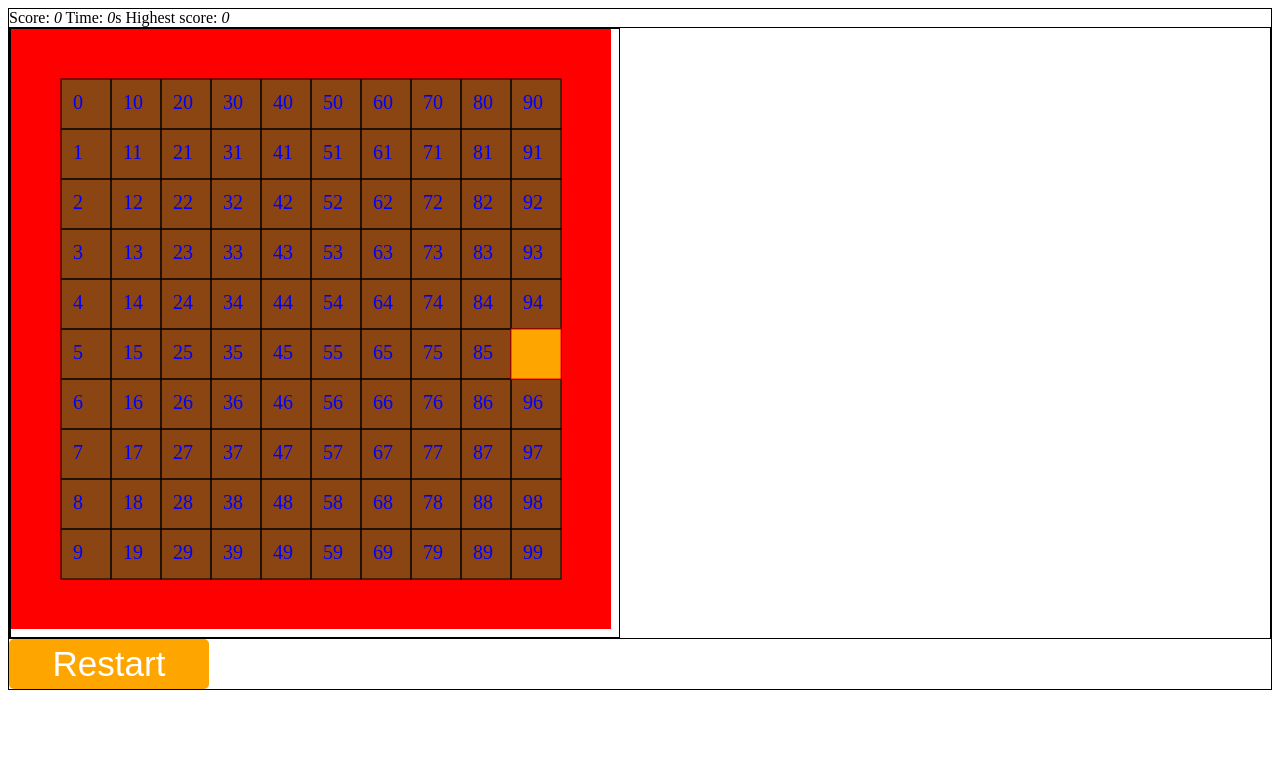
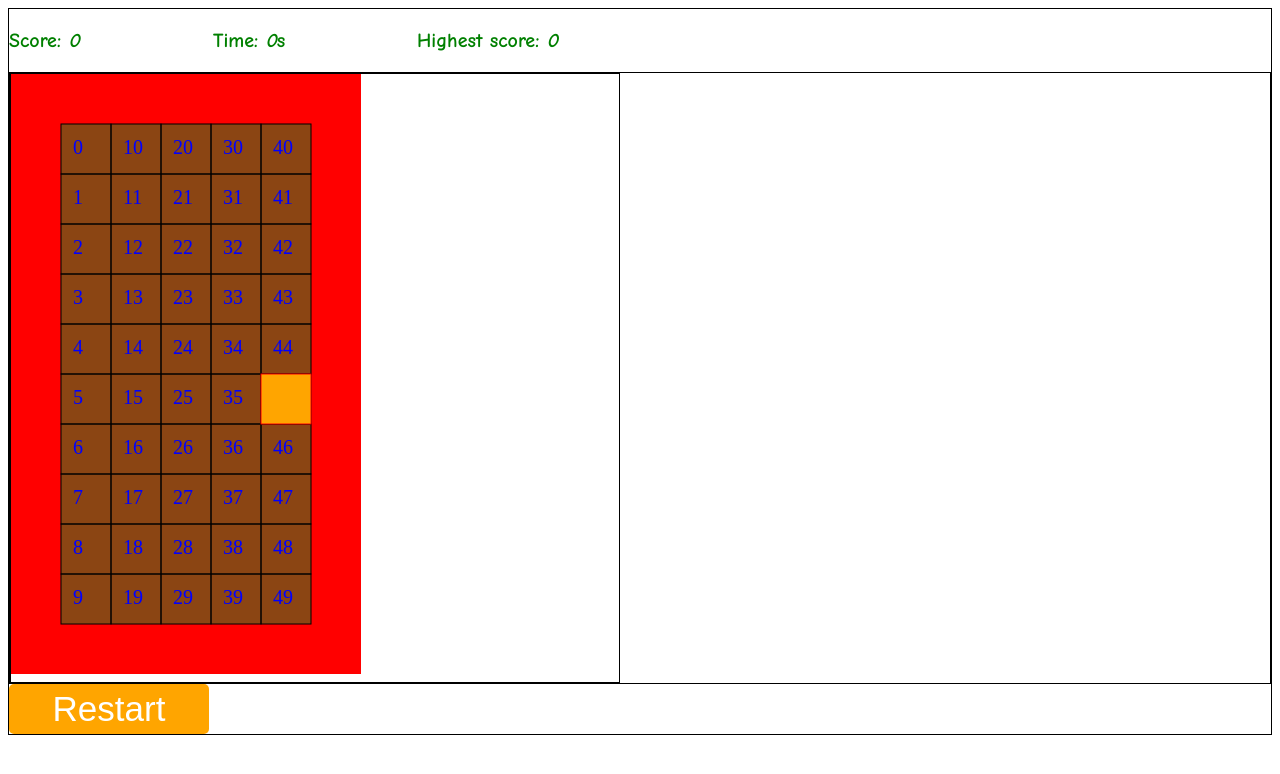
Before and after one commit to Dalbunosky/Cabbage-Worm, a plain HTML site: page index.html in a window 1280 px wide. Drawn offline with Linux system fonts and the light colour scheme.

Commit message:
Fix dynamic height and width issue

```diff
--- a/index.html
+++ b/index.html
@@ -7,10 +7,10 @@
     </head>
     <!-- <canvas id="snake" width="608" height="608"></canvas> -->
     <body>
-        <div>
-            Score: <em id='score'>0</em>
-            Time: <em id='time'>0</em>s
-            Highest score: <em id='highScore'>0</em>
+        <div class="specs-or-stats">
+            <p class="display-stat">Score: <em id='score'>0</em></p>
+            <p class="display-stat">Time: <em id='time'>0</em>s</p>
+            <p class="display-stat">Highest score: <em id='highScore'>0</em></p>
 
             <div>
                 <canvas id="snake" width="608" height="608"></canvas>
--- a/snake.css
+++ b/snake.css
@@ -19,6 +19,18 @@ div, canvas{
 #snake{
 
 }
+
+/* .specs-or-stats{
+    display:inline-block
+} */
+
+.display-stat{
+    font: 20px Comic Sans MS;
+    font-weight: bold;
+    color: green;
+    width: 200px;
+    display:inline-block
+}
 button{
     width: 200px;
     height: 50px;
--- a/snake.js
+++ b/snake.js
@@ -7,7 +7,7 @@
     // Initialize variables
         // Height and width will change to depend on user input in the future.
         // Tile: width of snake
-        const height = 10, width = 10, tile = 50;
+        const height = 10, width = 5, tile = 50;
         // Score, highScore keep track of scores
         // Speed: Interval between draws, determines speed of game
         // Active: Is game going on? Prevent height and width from changing mid-game
@@ -50,8 +50,6 @@
 
 // Turn
     function turn(){
-        console.log("SNAKE", snake[0].x,snake[0].y,snake[0].x*width + snake[0].y);
-        console.log("FOOD", food.x,food.y,food.x*width + food.y)
     // Determine new head
         let snakeX = snake[0].x;
         let snakeY = snake[0].y;
@@ -80,7 +78,7 @@
             x: snakeX,
             y: snakeY
         });
-        emptySpaces.delete(snakeX * width + snakeY)
+        emptySpaces.delete(snakeX * height + snakeY)
         // Eat food?
             if(snakeX === food.x && snakeY === food.y){
             // update score
@@ -92,11 +90,13 @@
             // Pop tail
             // Add tail to emptySpaces
             const poop = snake.pop();
-            emptySpaces.add(poop.x * width + poop.y)
+            emptySpaces.add(poop.x * height + poop.y)
             }
         }
     // Draw
         draw();
+        console.log("SNAKE", snake[0].x, snake[0].y, snake[0].x*height + snake[0].y);
+        console.log("FOOD", food.x, food.y, food.x*height + food.y)
     }
 
 // FUNCTIONS:
@@ -114,7 +114,7 @@
                 ctx.font = "20px Comic Sans MS";
                 ctx.fillStyle = "blue";
                 // ctx.textAlign = "center";
-                let tileNumber = i * width + j;
+                let tileNumber = i * height + j;
                 ctx.strokeRect(tile + tile * i, tile + tile * j, tile, tile);
                 ctx.fillText( tileNumber, tile + 12 + tile * i, tile + 30 + tile * j);
 
@@ -122,7 +122,7 @@
         }
 
 
-        console.log([...emptySpaces]);
+        console.log([...emptySpaces].sort());
     // Draw snake
         for(let i =0; i < snake.length; i++){
             ctx.fillStyle = (i === 0) ? "orange" : "yellow";
@@ -141,8 +141,8 @@
         let newFoodLocation = openSpots[Math.floor(Math.random() * (openSpots.length + 1))];
         // return [Math.floor(newFoodLocation / width), newFoodLocation % width]
         return {
-            x: Math.floor(newFoodLocation / width),
-            y: newFoodLocation % width
+            x: Math.floor(newFoodLocation / height),
+            y: newFoodLocation % height
         }
     }
 
@@ -174,12 +174,12 @@
 // Game over?
     function gameOver(x, y){
     // check for snake head collision with wall
-        if((x < 0) || (x > width) || (y < 0) || (y > height)) return true;
+        if((x < 0) || (x > width - 1) || (y < 0) || (y > height - 1)) return true;
     // check for snake head collision with self
         // Snake can't hit self if length < 5
         if(snake.length < 5) return false;
     // If head location is not in emptySpaces Set, snake has crashed into self
-        if(!emptySpaces.has(x * width + y)){
+        if(!emptySpaces.has(x * height + y)){
             console.log("HIT");
             return true
         };
```
Also changed, not shown: 1 other file.
